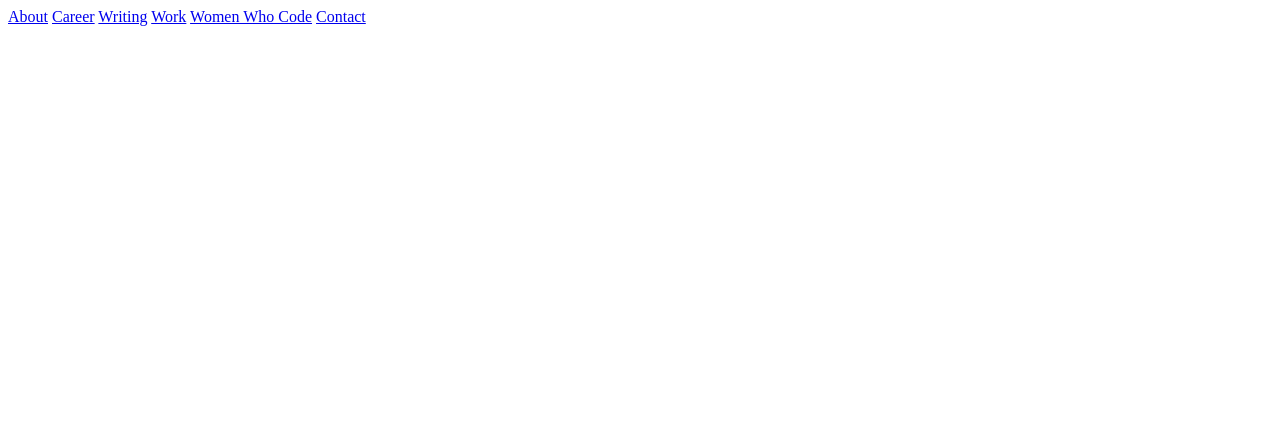
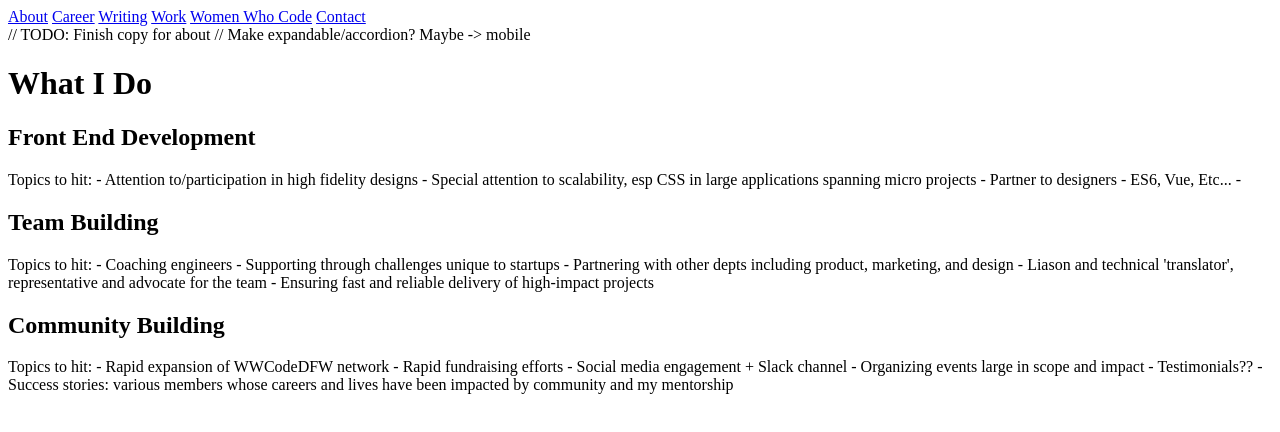
Before and after one commit to careecodes/portfolio-2019, a plain HTML site: page about.html in a window 1280 px wide. Drawn offline with Linux system fonts and the light colour scheme.

Commit message:
populated links + about page outline

```diff
--- a/about.html
+++ b/about.html
@@ -5,13 +5,48 @@
     </head>
     <body>
         <nav>
-            <a href="#">About</a>
-            <a href="#">Career</a>
-            <a href="#">Writing</a>
-            <a href="#">Work</a>
-            <a href="#">Women Who Code</a>
-            <a href="#">Contact</a>
+            <a href="about.html">About</a>
+            <a href="career.html">Career</a>
+            <a href="http://blog.caree.codes" target="_blank">Writing</a>
+            <a href="work.html">Work</a>
+            <a href="wwcode.html">Women Who Code</a>
+            <a href="contact.html">Contact</a>
         </nav>
+
+        <main>
+            // TODO: Finish copy for about
+            // Make expandable/accordion? Maybe -> mobile
+
+            <h1>What I Do</h1>
+            <h2>Front End Development</h2>
+            <p>
+                Topics to hit:
+                - Attention to/participation in high fidelity designs
+                - Special attention to scalability, esp CSS in large applications spanning micro projects
+                - Partner to designers
+                - ES6, Vue, Etc...
+                -
+            </p>
+            <h2>Team Building</h2>
+            <p>
+                Topics to hit:
+                - Coaching engineers
+                - Supporting through challenges unique to startups
+                - Partnering with other depts including product, marketing, and design
+                - Liason and technical 'translator', representative and advocate for the team
+                - Ensuring fast and reliable delivery of high-impact projects
+            </p>
+            <h2>Community Building</h2>
+            <p>
+                Topics to hit:
+                - Rapid expansion of WWCodeDFW network
+                - Rapid fundraising efforts
+                - Social media engagement + Slack channel
+                - Organizing events large in scope and impact
+                - Testimonials??
+                - Success stories: various members whose careers and lives have been impacted by community and my mentorship
+            </p>
+        </main>
 
         <script src="script.js"></script>
     </body>
```
Also changed, not shown: career.html (+6 -6 lines), contact.html (+6 -6 lines), index.html (+6 -6 lines), work.html (+6 -6 lines), wwcode.html (+6 -6 lines).
